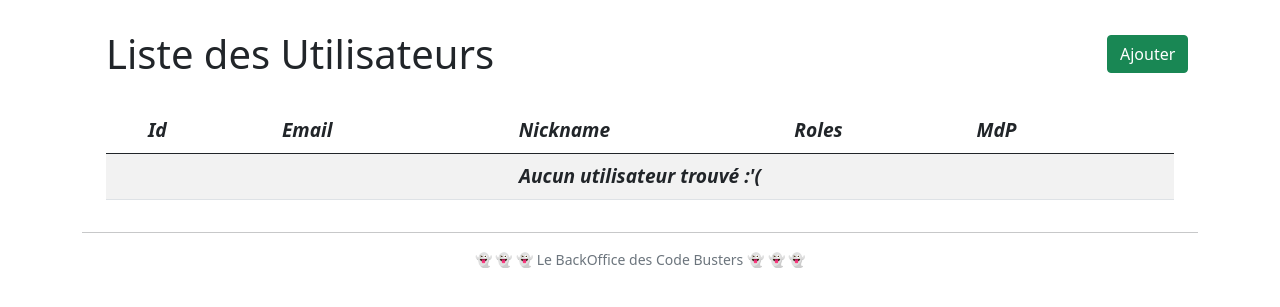
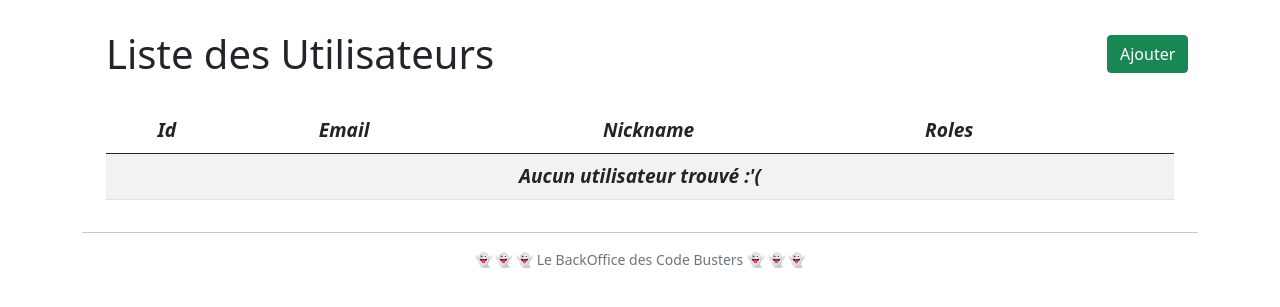
Before and after one commit to SimonP35/CodeBusters, a Symfony app: template back/templates/back/user/list.html.twig in a window 1280 px wide. Shown: the top 307 px of the page. Run offline with Twig, Linux system fonts and the light colour scheme; the template is opened without the code that fills it, so the values that code supplies are empty; some libraries are stand-ins or nearby versions.

Commit message:
fix/divers

```diff
--- a/back/templates/back/game/list.html.twig
+++ b/back/templates/back/game/list.html.twig
@@ -17,8 +17,6 @@
             <th>Created_At</th>
             <th>Ended_At</th>
             <th>User</th>
-            <th></th>
-            <th></th>
         </tr>
         </thead>
         <tbody>
--- a/back/templates/back/user/list.html.twig
+++ b/back/templates/back/user/list.html.twig
@@ -16,7 +16,6 @@
                 <th>Email</th>
                 <th>Nickname</th>
                 <th>Roles</th>
-                <th>MdP</th>
                 <th></th>
                 <th></th>
             </tr>
@@ -28,7 +27,6 @@
                 <td>{{ user.email }}</td>
                 <td>{{ user.nickname }}</td>
                 <td>{{ user.roles ? user.roles|json_encode : '' }}</td>
-                <td>{{ user.password }}</td>
                 <form action="{{ path('back_user_update', {id: user.id}) }}" method="get">
                     <td>
                         <div class="btn-group" role="group" aria-label="Basic mixed styles example">
```
